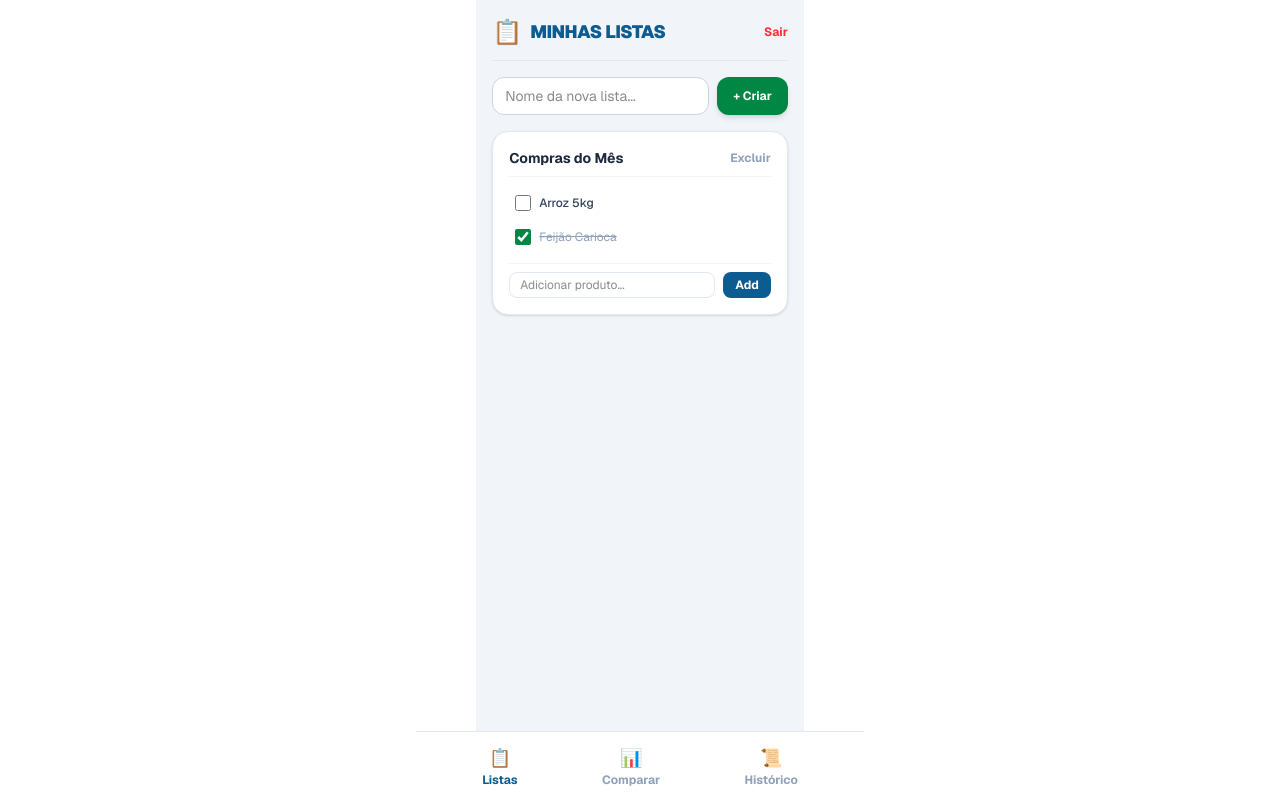
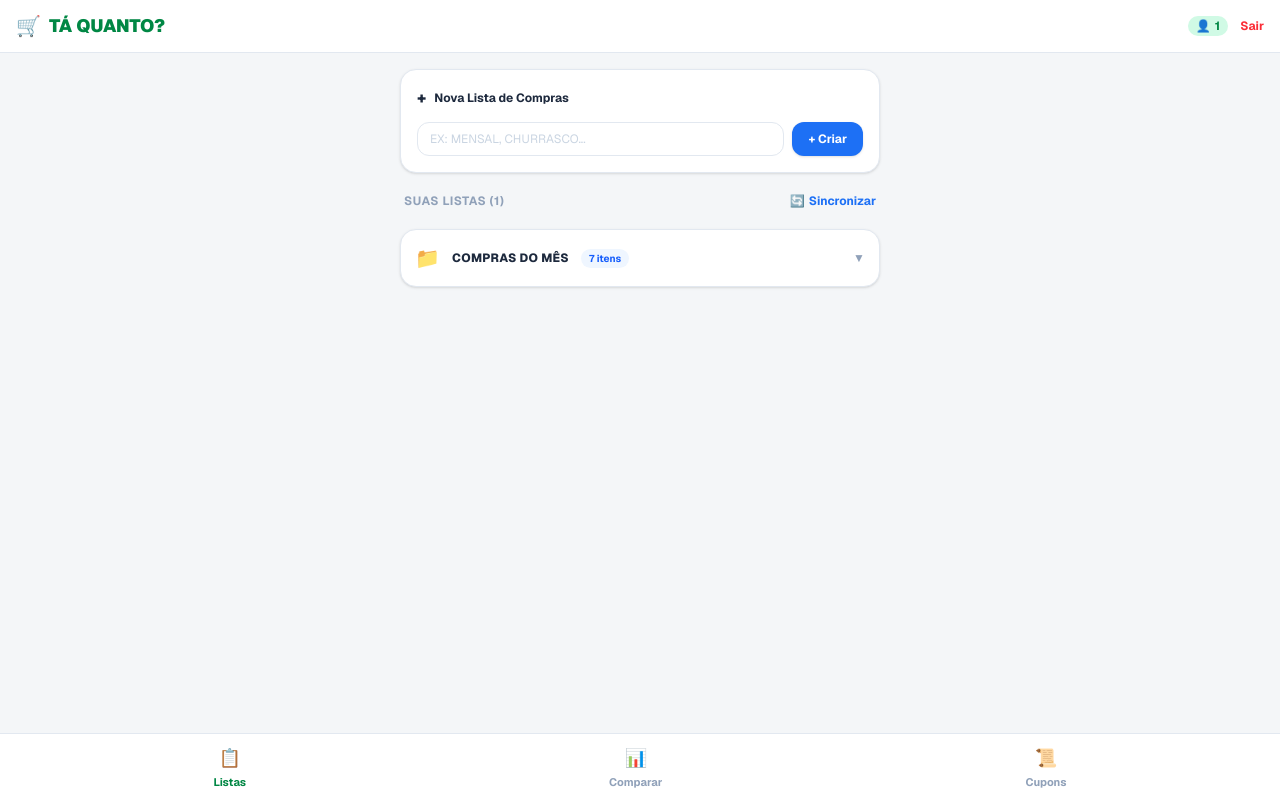
Before and after one commit to aureliomrc/ta_quanto_2, a Next.js app: page /listas in a window 1280 px wide. Built offline with nearby package versions, Linux system fonts and the light colour scheme; sample sign-in values are in the browser's storage.

Commit message:
Ajuste layout 2

```diff
--- a/src/app/listas/page.tsx
+++ b/src/app/listas/page.tsx
@@ -4,249 +4,137 @@ import React, { useState, useEffect } from 'react';
 import Link from 'next/link';
 import { useRouter } from 'next/navigation';
 
-interface ItemLista {
-  id: string;
-  nome: string;
-  comprado: boolean;
-}
-
-interface ListaCompras {
-  id: string;
-  titulo: string;
-  itens: ItemLista[];
-}
-
 export default function ListasPage() {
   const router = useRouter();
-  const [listas, setListas] = useState<ListaCompras[]>([]);
-  const [novaListaTitulo, setNovaListaTitulo] = useState('');
-  const [novoItemTexto, setNovoItemTexto] = useState<{ [key: string]: string }>({});
-  const [carregando, setCarregando] = useState(true);
+  const [novaLista, setNovaLista] = useState('');
+  const [listas, setListas] = useState([
+    { id: '1', titulo: 'COMPRAS DO MÊS', quantidade: 7 }
+  ]);
 
-  // Carrega listas simuladas / salvas
   useEffect(() => {
     const token = localStorage.getItem('token');
     if (!token) {
       router.push('/login');
-      return;
     }
-
-    const listasSalvas = localStorage.getItem('minhas_listas');
-    if (listasSalvas) {
-      try {
-        setListas(JSON.parse(listasSalvas));
-      } catch {
-        setListas([]);
-      }
-    } else {
-      // Exemplo padrão inicial
-      setListas([
-        {
-          id: '1',
-          titulo: 'Compras do Mês',
-          itens: [
-            { id: '101', nome: 'Arroz 5kg', comprado: false },
-            { id: '102', nome: 'Feijão Carioca', comprado: true },
-          ],
-        },
-      ]);
-    }
-    setCarregando(false);
   }, [router]);
 
-  // Salva no LocalStorage sempre que alterar
-  const salvarListas = (novasListas: ListaCompras[]) => {
-    setListas(novasListas);
-    localStorage.setItem('minhas_listas', JSON.stringify(novasListas));
+  const handleCriarLista = (e: React.FormEvent) => {
+    e.preventDefault();
+    if (!novaLista.trim()) return;
+
+    setListas([
+      ...listas,
+      { id: Date.now().toString(), titulo: novaLista.toUpperCase(), quantidade: 0 }
+    ]);
+    setNovaLista('');
   };
 
-  const criarNovaLista = (e: React.FormEvent) => {
-    e.preventDefault();
-    if (!novaListaTitulo.trim()) return;
-
-    const nova: ListaCompras = {
-      id: Date.now().toString(),
-      titulo: novaListaTitulo.trim(),
-      itens: [],
+  const handleSair = () => {
+    localStorage.removeItem('token');
+    router.push('/login');
   };
 
-    salvarListas([...listas, nova]);
-    setNovaListaTitulo('');
-  };
+  return (
+    <div className="min-h-screen bg-[#f4f6f8] flex flex-col justify-between font-sans">
 
-  const adicionarItem = (listaId: string) => {
-    const texto = novoItemTexto[listaId];
-    if (!texto || !texto.trim()) return;
+      {/* Topo / Header */}
+      <div>
+        <header className="bg-white border-b border-slate-200 px-4 py-3 flex items-center justify-between">
+          <div className="flex items-center gap-2">
+            <span className="text-xl">🛒</span>
+            <h1 className="text-lg font-black text-[#008744]">TÁ QUANTO?</h1>
+          </div>
 
-    const listasAtualizadas = listas.map((lista) => {
-      if (lista.id === listaId) {
-        return {
-          ...lista,
-          itens: [
-            ...lista.itens,
-            { id: Date.now().toString(), nome: texto.trim(), comprado: false },
-          ],
-        };
-      }
-      return lista;
-    });
-
-    salvarListas(listasAtualizadas);
-    setNovoItemTexto({ ...novoItemTexto, [listaId]: '' });
-  };
-
-  const toggleItemComprado = (listaId: string, itemId: string) => {
-    const listasAtualizadas = listas.map((lista) => {
-      if (lista.id === listaId) {
-        return {
-          ...lista,
-          itens: lista.itens.map((item) =>
-            item.id === itemId ? { ...item, comprado: !item.comprado } : item
-          ),
-        };
-      }
-      return lista;
-    });
-
-    salvarListas(listasAtualizadas);
-  };
-
-  const excluirLista = (listaId: string) => {
-    const listasAtualizadas = listas.filter((l) => l.id !== listaId);
-    salvarListas(listasAtualizadas);
-  };
-
-  if (carregando) {
-    return (
-      <div className="min-h-screen bg-slate-100 flex items-center justify-center font-sans">
-        <p className="text-slate-500 font-bold text-sm">Carregando listas...</p>
-      </div>
-    );
-  }
-
-  return (
-    <div className="min-h-screen bg-slate-100 p-4 max-w-md mx-auto flex flex-col justify-between pb-24 font-sans">
-      <div className="space-y-4">
-        {/* Cabeçalho */}
-        <header className="flex justify-between items-center border-b border-slate-200 pb-3">
           <div className="flex items-center gap-2">
-            <span className="text-2xl">📋</span>
-            <h1 className="text-lg font-black text-[#0d5c91] uppercase tracking-tight">
-              MINHAS LISTAS
-            </h1>
+            <div className="bg-emerald-100 text-[#008744] text-xs font-bold px-2 py-0.5 rounded-full flex items-center gap-1">
+              <span>👤</span> 1
             </div>
             <button
-            onClick={() => {
-              localStorage.removeItem('token');
-              router.push('/login');
-            }}
-            className="text-xs font-bold text-red-500 hover:text-red-700"
+              onClick={handleSair}
+              className="text-xs font-bold text-red-500 hover:text-red-700 ml-1"
             >
               Sair
             </button>
+          </div>
         </header>
 
-        {/* Formulário Criar Nova Lista */}
-        <form onSubmit={criarNovaLista} className="flex gap-2">
+        {/* Conteúdo Principal */}
+        <main className="p-4 max-w-lg mx-auto space-y-5">
+
+          {/* Card Criar Nova Lista */}
+          <div className="bg-white p-4 rounded-2xl border border-slate-200 shadow-sm space-y-3">
+            <div className="flex items-center gap-2 text-xs font-bold text-slate-800">
+              <span className="text-base font-black">+</span>
+              <span>Nova Lista de Compras</span>
+            </div>
+
+            <form onSubmit={handleCriarLista} className="flex gap-2">
               <input
                 type="text"
-            value={novaListaTitulo}
-            onChange={(e) => setNovaListaTitulo(e.target.value)}
-            placeholder="Nome da nova lista..."
-            className="flex-1 border border-slate-300 rounded-xl px-3 py-2 text-sm focus:outline-none focus:ring-2 focus:ring-[#0d5c91] bg-white"
+                value={novaLista}
+                onChange={(e) => setNovaLista(e.target.value)}
+                placeholder="EX: MENSAL, CHURRASCO..."
+                className="flex-1 border border-slate-200 rounded-xl px-3 py-2 text-xs focus:outline-none focus:ring-2 focus:ring-blue-500 placeholder-slate-300 uppercase"
               />
               <button
                 type="submit"
-            className="bg-[#008744] hover:bg-emerald-700 text-white font-bold px-4 py-2 rounded-xl text-xs shadow-md active:scale-95"
+                className="bg-[#1d70f5] hover:bg-blue-600 text-white font-bold text-xs px-4 py-2 rounded-xl transition-all shadow-sm active:scale-95"
               >
                 + Criar
               </button>
             </form>
+          </div>
 
-        {/* Exibição das Listas */}
-        {listas.length === 0 ? (
-          <div className="bg-white p-6 rounded-2xl text-center border border-slate-200 text-slate-400 text-xs font-medium">
-            Você ainda não criou nenhuma lista.
-          </div>
-        ) : (
-          listas.map((lista) => (
-            <div
-              key={lista.id}
-              className="bg-white p-4 rounded-2xl border border-slate-200 shadow-sm space-y-3"
-            >
-              <div className="flex justify-between items-center border-b border-slate-100 pb-2">
-                <h2 className="font-bold text-slate-800 text-sm">{lista.titulo}</h2>
-                <button
-                  onClick={() => excluirLista(lista.id)}
-                  className="text-xs text-slate-400 hover:text-red-500 font-bold"
-                >
-                  Excluir
+          {/* Subcabeçalho de Listas */}
+          <div className="flex justify-between items-center text-xs px-1">
+            <span className="font-bold text-slate-400 tracking-wider uppercase">
+              SUAS LISTAS ({listas.length})
+            </span>
+            <button className="text-[#1d70f5] font-bold flex items-center gap-1 hover:underline">
+              <span>🔄</span> Sincronizar
             </button>
           </div>
 
-              {/* Itens da Lista */}
-              <ul className="space-y-1.5">
-                {lista.itens.map((item) => (
-                  <li
-                    key={item.id}
-                    onClick={() => toggleItemComprado(lista.id, item.id)}
-                    className="flex items-center gap-2 cursor-pointer hover:bg-slate-50 p-1.5 rounded-lg transition-colors"
+          {/* Cartões de Listas */}
+          <div className="space-y-3">
+            {listas.map((lista) => (
+              <div
+                key={lista.id}
+                className="bg-white p-3.5 rounded-2xl border border-slate-200 shadow-sm flex items-center justify-between cursor-pointer hover:border-slate-300 transition-all"
               >
-                    <input
-                      type="checkbox"
-                      checked={item.comprado}
-                      onChange={() => {}}
-                      className="accent-[#008744] h-4 w-4 rounded"
-                    />
-                    <span
-                      className={`text-xs ${
-                        item.comprado
-                          ? 'line-through text-slate-400'
-                          : 'text-slate-700 font-medium'
-                      }`}
-                    >
-                      {item.nome}
+                <div className="flex items-center gap-3">
+                  <span className="text-xl">📁</span>
+                  <span className="font-extrabold text-xs text-slate-800 tracking-wide">
+                    {lista.titulo}
                   </span>
-                  </li>
+                  <span className="bg-blue-50 text-blue-600 font-bold text-[10px] px-2 py-0.5 rounded-full">
+                    {lista.quantidade} itens
+                  </span>
+                </div>
+                <span className="text-slate-400 text-xs">▼</span>
+              </div>
             ))}
-              </ul>
-
-              {/* Adicionar Novo Item na Lista */}
-              <div className="flex gap-2 pt-2 border-t border-slate-100">
-                <input
-                  type="text"
-                  value={novoItemTexto[lista.id] || ''}
-                  onChange={(e) =>
-                    setNovoItemTexto({ ...novoItemTexto, [lista.id]: e.target.value })
-                  }
-                  placeholder="Adicionar produto..."
-                  className="flex-1 border border-slate-200 rounded-lg px-2.5 py-1 text-xs focus:outline-none focus:ring-1 focus:ring-[#0d5c91]"
-                />
-                <button
-                  type="button"
-                  onClick={() => adicionarItem(lista.id)}
-                  className="bg-[#0d5c91] text-white px-3 py-1 rounded-lg text-xs font-bold"
-                >
-                  Add
-                </button>
-              </div>
-            </div>
-          ))
-        )}
           </div>
 
-      {/* Menu de Navegação Inferior */}
-      <nav className="bg-white border-t border-slate-200 px-6 py-3 flex justify-around items-center fixed bottom-0 left-0 right-0 z-10 max-w-md mx-auto">
-        <Link href="/listas" className="flex flex-col items-center text-[#0d5c91] text-xs font-bold">
-          <span className="text-lg">📋</span> Listas
+        </main>
+      </div>
+
+      {/* Menu do Rodapé */}
+      <nav className="bg-white border-t border-slate-200 px-8 py-2.5 flex justify-around items-center sticky bottom-0 left-0 right-0 z-10">
+        <Link href="/listas" className="flex flex-col items-center text-[#008744]">
+          <span className="text-lg">📋</span>
+          <span className="text-[11px] font-bold mt-0.5">Listas</span>
         </Link>
-        <Link href="/scanner" className="flex flex-col items-center text-slate-400 text-xs font-bold hover:text-[#0d5c91]">
-          <span className="text-lg">📊</span> Comparar
+        <Link href="/scanner" className="flex flex-col items-center text-slate-400 hover:text-[#008744]">
+          <span className="text-lg">📊</span>
+          <span className="text-[11px] font-bold mt-0.5">Comparar</span>
         </Link>
-        <Link href="/historico" className="flex flex-col items-center text-slate-400 text-xs font-bold hover:text-[#0d5c91]">
-          <span className="text-lg">📜</span> Histórico
+        <Link href="/cupons" className="flex flex-col items-center text-slate-400 hover:text-[#008744]">
+          <span className="text-lg">📜</span>
+          <span className="text-[11px] font-bold mt-0.5">Cupons</span>
         </Link>
       </nav>
+
     </div>
   );
 }
```
Also changed, not shown: src/app/login/page.tsx (+72 -82 lines). Lines whose indentation alone changed are shown as unchanged.
